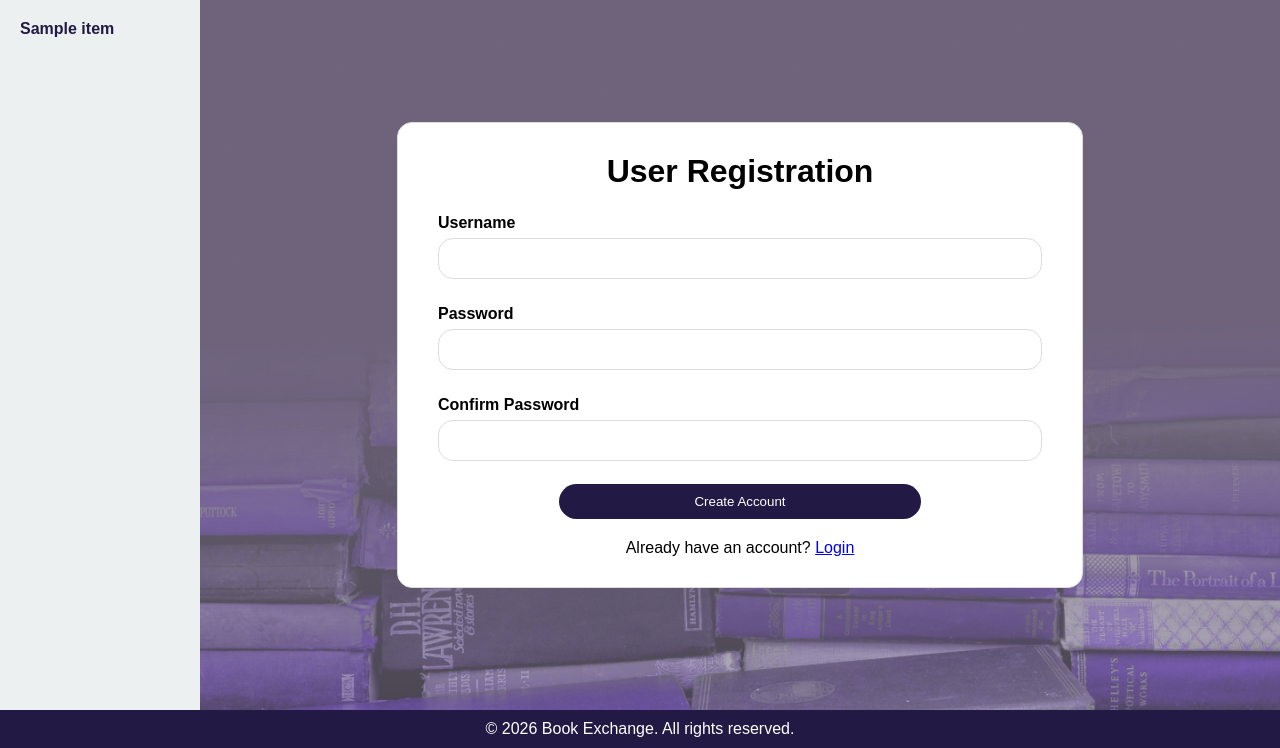
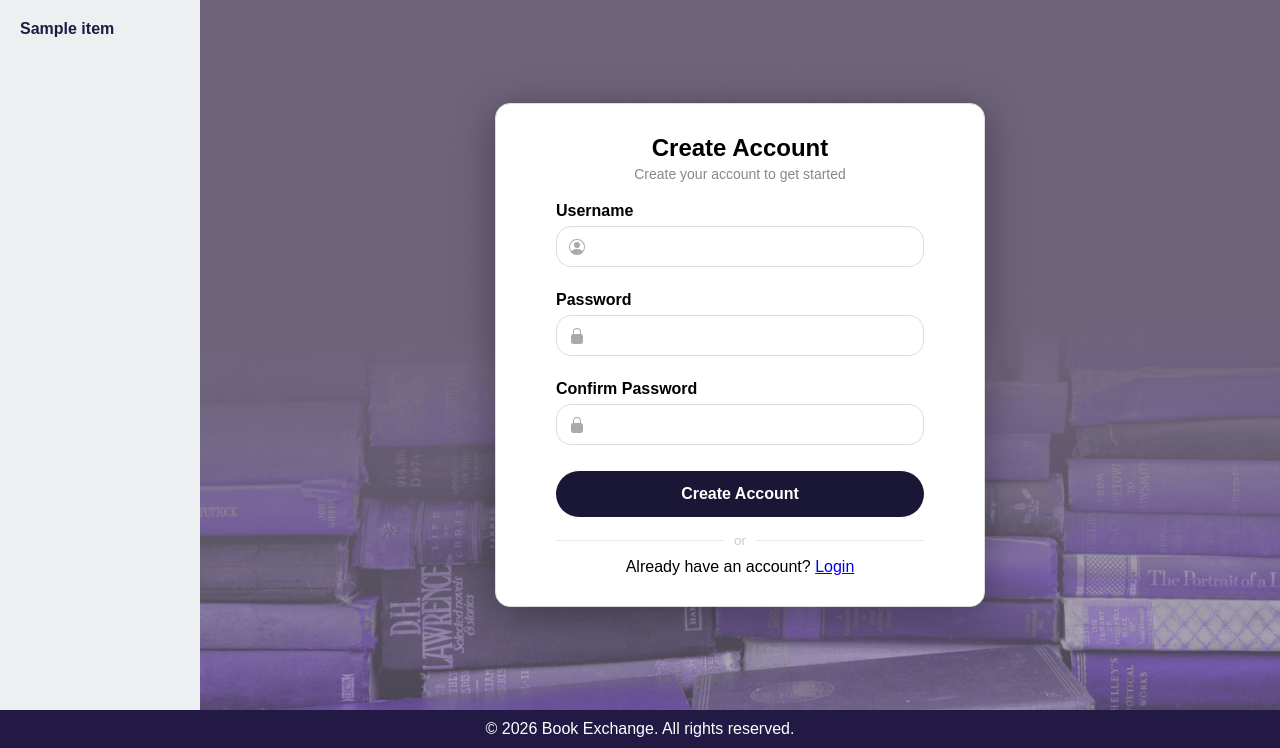
Before and after one commit to nataly-tuong/bookexchange, a Django app: template bookEx/templates/registration/register.html in a window 1280 px wide. Shown: the part 77-825 px from the top of the page. Run offline with Django 3.2, Linux system fonts and the light colour scheme; the template is opened without the code that fills it: most values are stand-ins (such as "Sample title", 1, 10 or a date in 2020); form fields are guessed from the names that the template uses.

Commit message:
ui changes

```diff
--- a/bookEx/static/login.css
+++ b/bookEx/static/login.css
@@ -13,44 +13,72 @@
     border-radius: 15px;
     padding: 30px 60px;
     background-color: white;
+    box-shadow: 0 8px 40px rgba(0, 0, 0, 0.35);
 }
 
 .loginContainer h1 {
+    margin-bottom: 4px;
+    text-align: center;
+    font-size: 1.5rem;
+}
+
+.loginContainer h1::after {
+    content: 'Welcome to our community!';
+    display: block;
+    font-size: 0.875rem;
+    font-weight: 400;
+    color: #888;
+    margin-top: 4px;
     margin-bottom: 20px;
-    text-align: center;
 }
 
 .loginTable {
     width: 100%;
 }
 
-.loginTable th,
-.loginTable td {
+.loginTable th, .loginTable td {
     padding: 8px 0;
     text-align: left;
 }
 
 .loginBtn {
-    background-color: var(--main-accent);
+    background-color: #1a1635;
     color: white;
     border: none;
     border-radius: 25px;
-    padding: 10px 16px;
+    padding: 14px 16px;
     cursor: pointer;
-    width: 60%;
+    width: 100%;
     display: block;
     text-align: center;
-    margin: 20px auto;
-    margin-top: -3px;
+    margin: 20px auto 0;
+    font-size: 1rem;
+    font-weight: 600;
 }
 
 .loginBtn:hover {
     opacity: 0.85;
 }
 
+.orDivider {
+    display: flex;
+    align-items: center;
+    color: #ccc;
+    font-size: 0.85rem;
+    margin: 16px 0 10px;
+    gap: 10px;
+}
+
+.orDivider::before,
+.orDivider::after {
+    content: '';
+    flex: 1;
+    height: 1px;
+    background: #e8e8e8;
+}
+
 .registerText {
     margin-top: 8px;
-
     text-align: center;
 }
 
@@ -58,6 +86,7 @@
     display: flex;
     flex-direction: column;
     margin-bottom: 18px;
+    position: relative;
 }
 
 .formGroup label {
@@ -67,9 +96,23 @@
 
 .formGroup input {
     width: 100%;
-    padding: 12px;
+    padding: 12px 12px 12px 40px;
     border-radius: 15px;
     border: 1px solid #dcdcdc;
     box-sizing: border-box;
     font-family: Arial, sans-serif;
 }
+
+.formGroup input:focus {
+    outline: none;
+    border-color: #6c5ce7;
+    box-shadow: 0 0 0 3px rgba(108, 92, 231, 0.12);
+}
+
+.formGroup .inputIcon {
+    position: absolute;
+    left: 13px;
+    bottom: 13px;
+    color: #aaa;
+    pointer-events: none;
+}
--- a/bookEx/static/register.css
+++ b/bookEx/static/register.css
@@ -7,17 +7,29 @@
 }
 
 .registerContainer {
-    width: 70%;
-    max-width: 850px;
+    width: 50%;
+    max-width: 500px;
     border: 1px solid #dcdcdc;
     border-radius: 15px;
-    padding: 30px 40px;
+    padding: 30px 60px;
     background-color: white;
+    box-shadow: 0 8px 40px rgba(0, 0, 0, 0.35);
 }
 
 .registerContainer h1 {
-    margin-bottom: 24px;
+    margin-bottom: 4px;
     text-align: center;
+    font-size: 1.5rem;
+}
+
+.registerContainer h1::after {
+    content: 'Create your account to get started';
+    display: block;
+    font-size: 0.875rem;
+    font-weight: 400;
+    color: #888;
+    margin-top: 4px;
+    margin-bottom: 20px;
 }
 
 .registerTable {
@@ -25,8 +37,7 @@
     border-spacing: 0 10px;
 }
 
-.registerTable th,
-.registerTable td {
+.registerTable th, .registerTable td {
     padding: 8px 10px;
     text-align: left;
     vertical-align: top;
@@ -48,6 +59,87 @@
 .helpText {
     font-size: 13px;
     color: #666;
+    margin-top: 6px;
+    padding-left: 2px;
+}
+
+.formGroup {
+    display: flex;
+    flex-direction: column;
+    margin-bottom: 18px;
+    position: relative;
+}
+
+.formGroup label {
+    font-weight: bold;
+    margin-bottom: 6px;
+}
+
+.formGroup input {
+    width: 100%;
+    padding: 12px 12px 12px 40px;
+    border-radius: 15px;
+    border: 1px solid #dcdcdc;
+    box-sizing: border-box;
+    font-family: Arial, sans-serif;
+}
+
+.formGroup input:focus {
+    outline: none;
+    border-color: #6c5ce7;
+    box-shadow: 0 0 0 3px rgba(108, 92, 231, 0.12);
+}
+
+.inputWrapper {
+    position: relative;
+}
+
+.inputWrapper .inputIcon {
+    position: absolute;
+    left: 13px;
+    top: 50%;
+    transform: translateY(-50%);
+    color: #aaa;
+    pointer-events: none;
+}
+
+.loginBtn {
+    background-color: #1a1635;
+    color: white;
+    border: none;
+    border-radius: 25px;
+    padding: 14px 16px;
+    cursor: pointer;
+    width: 100%;
+    display: block;
+    text-align: center;
+    margin: 20px auto 0;
+    font-size: 1rem;
+    font-weight: 600;
+}
+
+.loginBtn:hover {
+    opacity: 0.85;
+}
+
+.orDivider {
+    display: flex;
+    align-items: center;
+    color: #ccc;
+    font-size: 0.85rem;
+    margin: 16px 0 10px;
+    gap: 10px;
+}
+
+.orDivider::before,
+.orDivider::after {
+    content: '';
+    flex: 1;
+    height: 1px;
+    background: #e8e8e8;
+}
+
+.registerText {
     margin-top: 8px;
-    padding-left: 18px;
+    text-align: center;
 }
--- a/bookEx/templates/registration/register.html
+++ b/bookEx/templates/registration/register.html
@@ -12,14 +12,19 @@
 {% block content %}
 <div class="registerPageContainer">
     <div class="registerContainer">
-        <h1>User Registration</h1>
+        <h1>Create Account</h1>
 
         <form action="" method="post">
 
             <div class="formGroup">
                 <label>Username</label>
+                <div class="inputWrapper">
+                    <svg xmlns="http://www.w3.org/2000/svg" width="16" height="16" fill="currentColor" class="bi bi-person-circle inputIcon" viewBox="0 0 16 16">
+                        <path d="M11 6a3 3 0 1 1-6 0 3 3 0 0 1 6 0"/>
+                        <path fill-rule="evenodd" d="M0 8a8 8 0 1 1 16 0A8 8 0 0 1 0 8m8-7a7 7 0 0 0-5.468 11.37C3.242 11.226 4.805 10 8 10s4.757 1.225 5.468 2.37A7 7 0 0 0 8 1"/>
+                    </svg>
                     {{ form.username }}
-
+                </div>
                 {% if form.username.errors %}
                     <div class="helpText">{{ form.username.errors.0 }}</div>
                 {% else %}
@@ -29,8 +34,12 @@
 
             <div class="formGroup">
                 <label>Password</label>
+                <div class="inputWrapper">
+                    <svg xmlns="http://www.w3.org/2000/svg" width="16" height="16" fill="currentColor" class="bi bi-lock-fill inputIcon" viewBox="0 0 16 16">
+                        <path fill-rule="evenodd" d="M8 0a4 4 0 0 1 4 4v2.05a2.5 2.5 0 0 1 2 2.45v5a2.5 2.5 0 0 1-2.5 2.5h-7A2.5 2.5 0 0 1 2 13.5v-5a2.5 2.5 0 0 1 2-2.45V4a4 4 0 0 1 4-4m0 1a3 3 0 0 0-3 3v2h6V4a3 3 0 0 0-3-3"/>
+                    </svg>
                     {{ form.password1 }}
-
+                </div>
                 {% if form.password1.errors %}
                     <div class="helpText">{{ form.password1.errors.0 }}</div>
                 {% else %}
@@ -40,8 +49,12 @@
 
             <div class="formGroup">
                 <label>Confirm Password</label>
+                <div class="inputWrapper">
+                    <svg xmlns="http://www.w3.org/2000/svg" width="16" height="16" fill="currentColor" class="bi bi-lock-fill inputIcon" viewBox="0 0 16 16">
+                        <path fill-rule="evenodd" d="M8 0a4 4 0 0 1 4 4v2.05a2.5 2.5 0 0 1 2 2.45v5a2.5 2.5 0 0 1-2.5 2.5h-7A2.5 2.5 0 0 1 2 13.5v-5a2.5 2.5 0 0 1 2-2.45V4a4 4 0 0 1 4-4m0 1a3 3 0 0 0-3 3v2h6V4a3 3 0 0 0-3-3"/>
+                    </svg>
                     {{ form.password2 }}
-
+                </div>
                 {% if form.password2.errors %}
                     <div class="helpText">{{ form.password2.errors.0 }}</div>
                 {% else %}
@@ -50,6 +63,8 @@
             </div>
 
             <input class="loginBtn" type="submit" value="Create Account">
+
+            <div class="orDivider">or</div>
 
             <p class="registerText">
                 Already have an account? <a href="/login">Login</a>
```
Also changed, not shown: bookEx/templates/registration/login.html (+13 -3 lines). Lines whose indentation alone changed are shown as unchanged.
